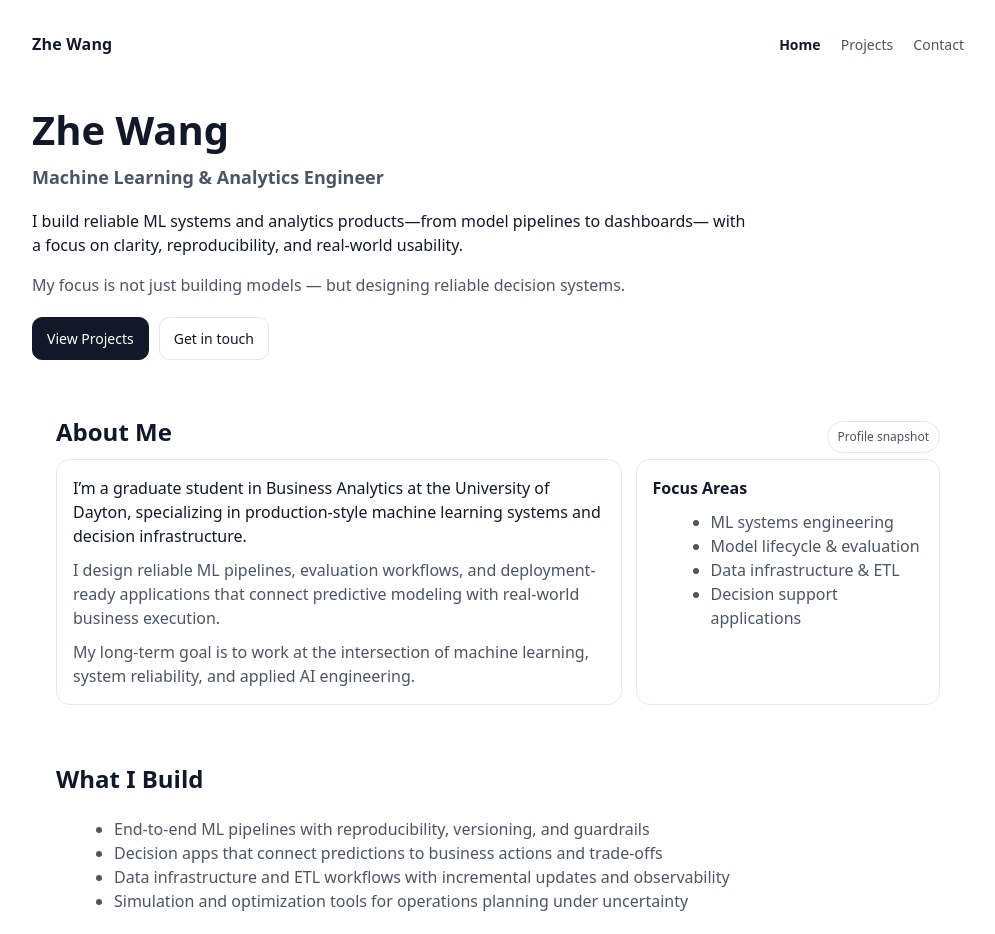
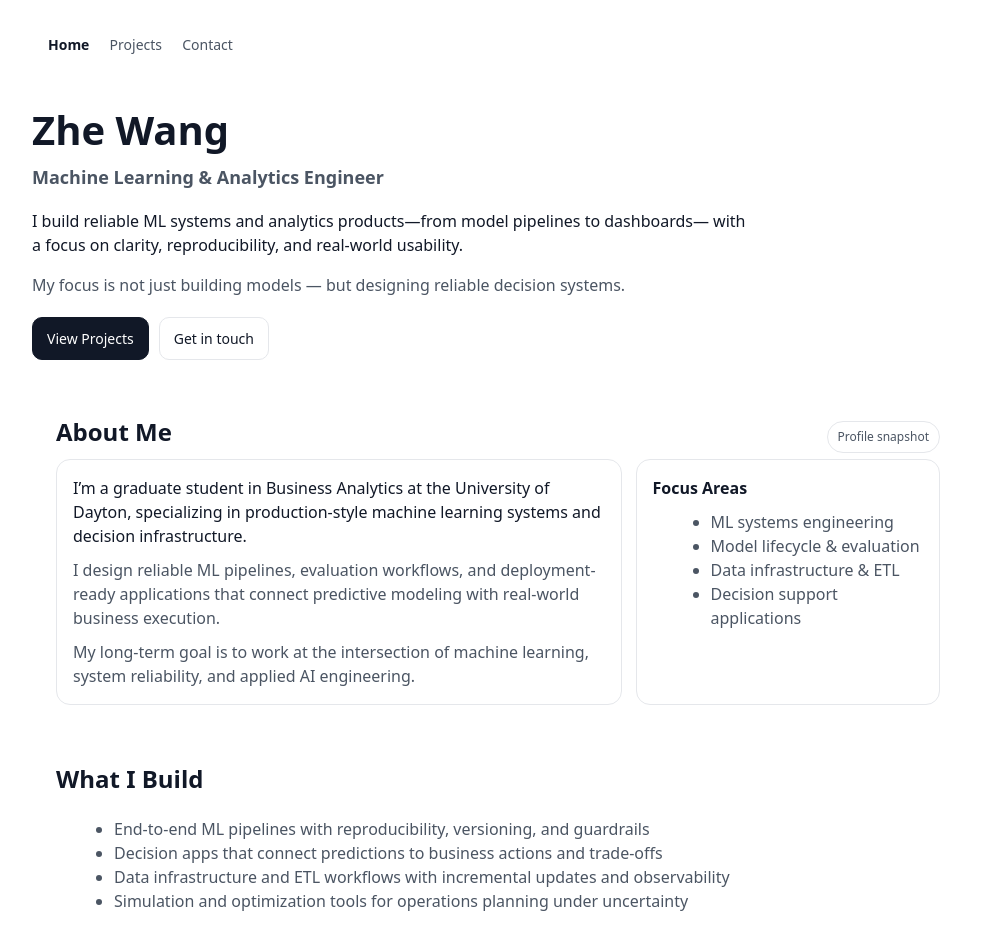
Before and after one commit to wangz99-crypto/wangz99-crypto.github.io, a plain HTML site: page index.html in a window 1280 px wide. Shown: the top 934 px of the page, without its empty margins (142-1137 px from the left). Drawn offline with Linux system fonts and the light colour scheme.

Commit message:
delete brand at corneer

```diff
--- a/index.html
+++ b/index.html
@@ -45,7 +45,6 @@
 <body>
   <header class="container">
     <nav class="nav">
-      <div class="brand">Zhe Wang</div>
       <div class="links">
         <a href="index.html" class="active">Home</a>
         <a href="projects.html">Projects</a>
```
Also changed, not shown: projects.html (+0 -1 lines).
